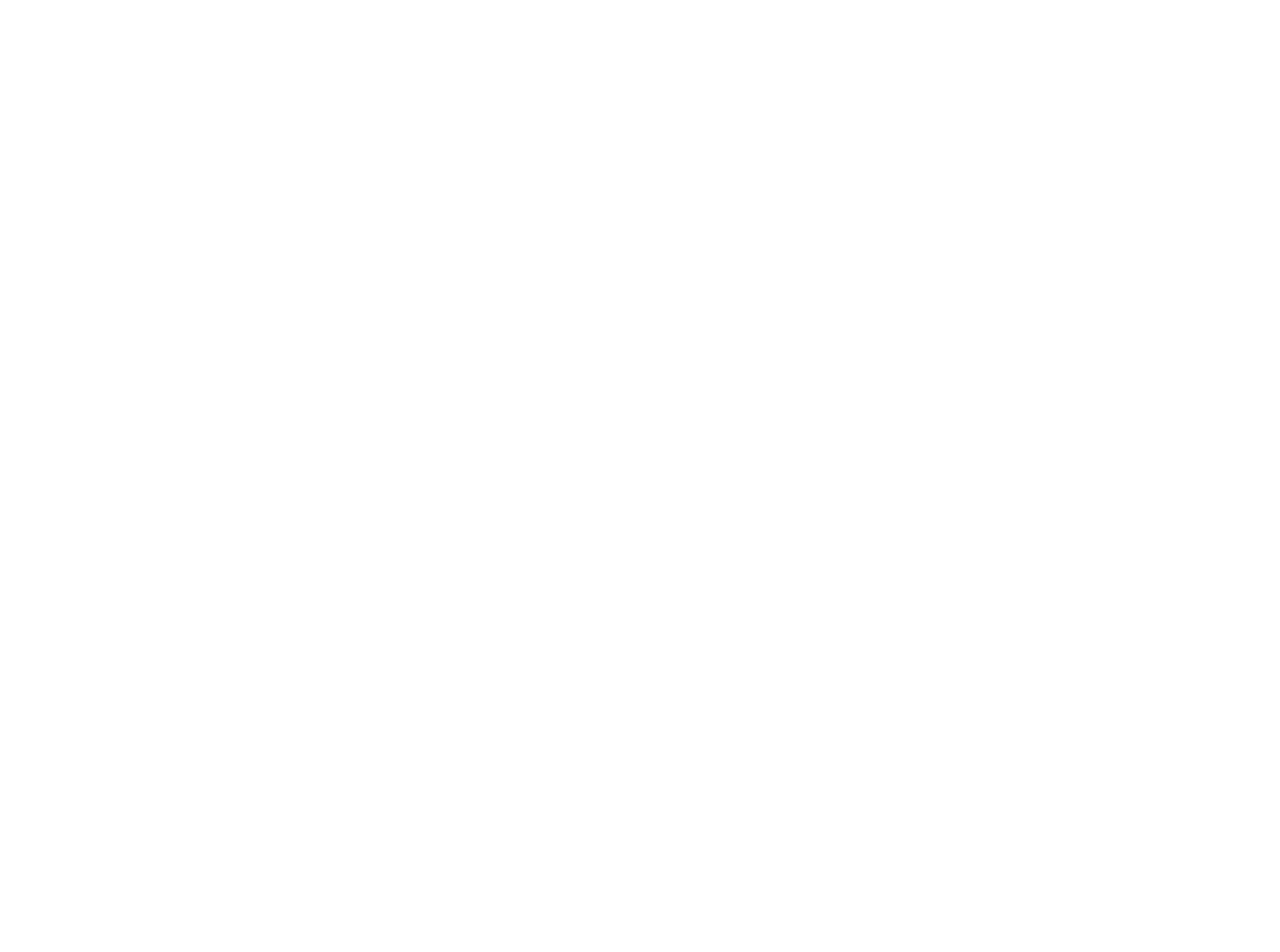
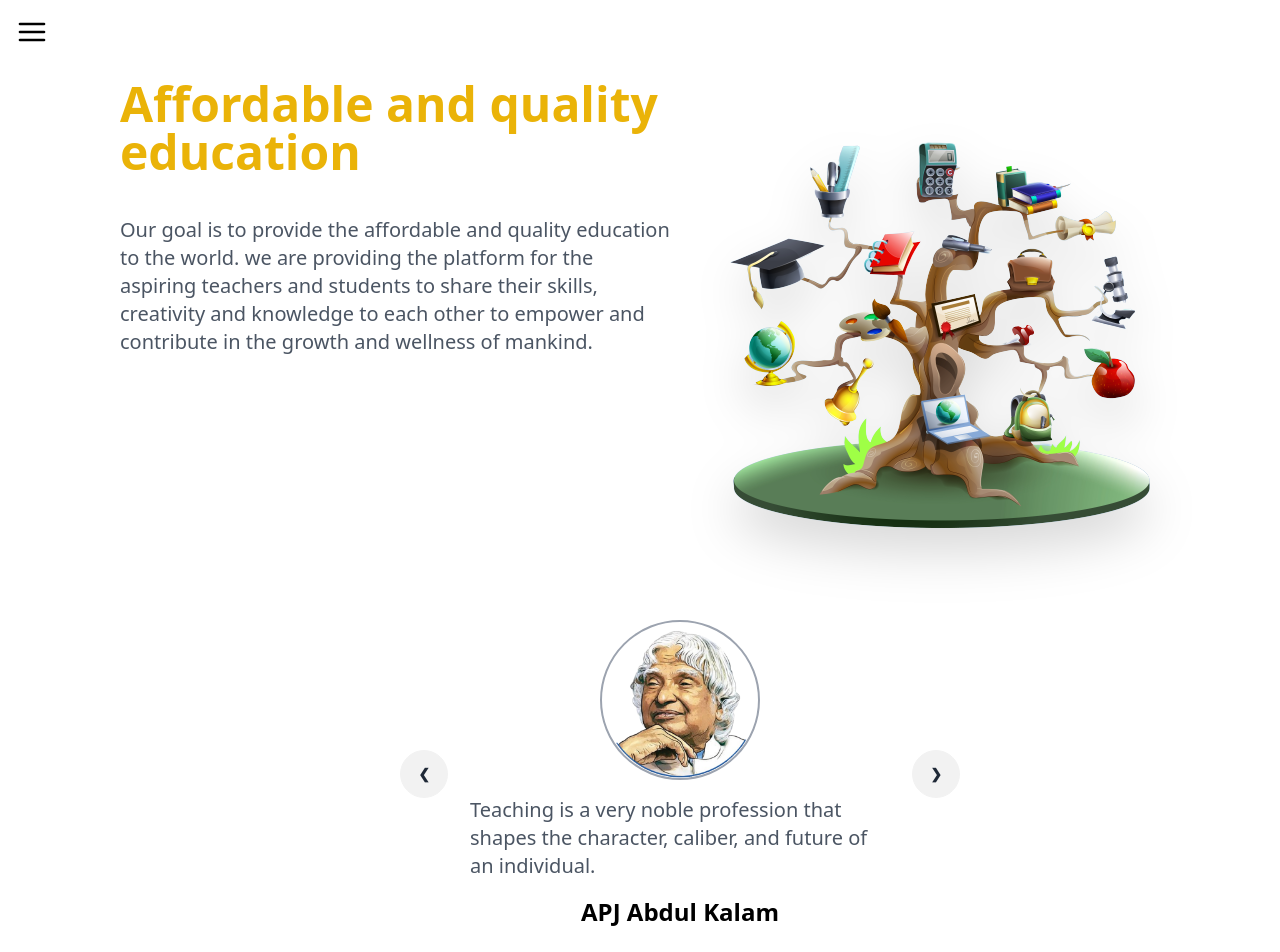
Before and after one commit to premkgupta9/lms-frontend, a React (Vite) app: page /about in a window 1280 px wide. Before the commit this address had no page. Shown: the top 952 px of the page. Before the commit the page ends 800 px from the top, so only its background shows below. Built offline with nearby package versions, Linux system fonts and the light colour scheme.

Commit message:
asdded aboutus page

```diff
--- a/src/App.jsx
+++ b/src/App.jsx
@@ -1,6 +1,7 @@
 import { Route, Routes } from 'react-router-dom'
 import './App.css'
 import Home from './pages/Home'
+import Aboutus from './pages/Aboutus'
 
 function App() {
 
@@ -8,6 +9,7 @@
   return (
     <Routes>
       <Route path='/' element={<Home />} />
+      <Route path='/about' element={<Aboutus />} />
     </Routes>
   )
 }
--- /dev/null
+++ b/src/pages/Aboutus.jsx
@@ -0,0 +1,77 @@
+import HomeLayout from "../layouts/HomeLayout";
+import aboutMainImage from '../assets/Images/aboutMainImage.png';
+import apj from '../assets/Images/apj.png';
+import billGates from '../assets/Images/billGates.png';
+import steveJobs from '../assets/Images/steveJobs.png';
+import nelsonMandela from '../assets/Images/nelsonMandela.png';
+
+function Aboutus() {
+return (
+    <HomeLayout>
+        <div className="flex flex-col text-black pl-20 pt-20">
+            <div className="flex item-center gap-5 mx-10">
+                <section className="w-1/2 space-y-10">
+                    <h1 className="text-5xl text-yellow-500 font-semibold">
+                        Affordable and quality education
+                    </h1>
+                    <p className="text-xl text-gray-600">
+                       Our goal is to provide the affordable and quality education to the world.
+                       we are providing the platform for the aspiring teachers and students to share their skills, creativity and knowledge to each other to empower and contribute in the growth and wellness of mankind.
+                    </p>
+                </section>
+                    <div className="w-1/2">
+                    <img src={aboutMainImage} className="drop-shadow-2xl" alt="about main image" />
+                    </div>
+            </div>
+            <div className="carousel w-1/2 my-10 mx-auto">
+                    <div id="slide1" className="carousel-item relative w-full">
+                        <div className='flex flex-col items-center justify-center gap-4 px-[15%]'>
+                            <img src={apj} className="w-40 rounded-full border-2 border-gray-400" />
+                            <p className='text-xl text-gray-600'>Teaching is a very noble profession that shapes the character, caliber, and future of an individual.</p>
+                            <h3 className='text-2xl font-semibold'>APJ Abdul Kalam</h3>
+                            <div className="absolute flex justify-between transform -translate-y-1/2 left-5 right-5 top-1/2">
+                            <a href="#slide4" className="btn btn-circle">❮</a>
+                            <a href="#slide2" className="btn btn-circle">❯</a>
+                            </div>
+                        </div>
+                    </div>
+                    <div id="slide2" className="carousel-item relative w-full">
+                         <div className='flex flex-col items-center justify-center gap-4 px-[15%]'>
+                            <img src={steveJobs} className="w-40 rounded-full border-2 border-gray-400" />
+                            <p className='text-xl text-gray-600'>We dont get a chance to do that many things, and every one should be really excellent.</p>
+                            <h3 className='text-2xl font-semibold'>Steve Jobs</h3>
+                            <div className="absolute flex justify-between transform -translate-y-1/2 left-5 right-5 top-1/2">
+                            <a href="#slide1" className="btn btn-circle">❮</a>
+                            <a href="#slide3" className="btn btn-circle">❯</a>
+                            </div>
+                        </div>
+                    </div>
+                    <div id="slide3" className="carousel-item relative w-full">
+                        <div className='flex flex-col items-center justify-center gap-4 px-[15%]'>
+                            <img src={billGates} className="w-40 rounded-full border-2 border-gray-400" />
+                            <p className='text-xl text-gray-600'>Success is a lousy teacher. It seduces smart people into thinking they can’t lose.</p>
+                            <h3 className='text-2xl font-semibold'>Bill Gates</h3>
+                            <div className="absolute flex justify-between transform -translate-y-1/2 left-5 right-5 top-1/2">
+                            <a href="#slide2" className="btn btn-circle">❮</a>
+                            <a href="#slide4" className="btn btn-circle">❯</a>
+                            </div>
+                        </div>
+                    </div>
+                    <div id="slide4" className="carousel-item relative w-full">
+                        <div className='flex flex-col items-center justify-center gap-4 px-[15%]'>
+                            <img src={nelsonMandela} className="w-40 rounded-full border-2 border-gray-400" />
+                            <p className='text-xl text-gray-600'>Education is the most powerful tool you can use to change the world.</p>
+                            <h3 className='text-2xl font-semibold'>Nelson Mandela</h3>
+                            <div className="absolute flex justify-between transform -translate-y-1/2 left-5 right-5 top-1/2">
+                            <a href="#slide3" className="btn btn-circle">❮</a>
+                            <a href="#slide1" className="btn btn-circle">❯</a>
+                            </div>
+                        </div>
+                    </div>
+                </div>
+        </div>
+    </HomeLayout>
+)
+}
+
+export default Aboutus;
```
